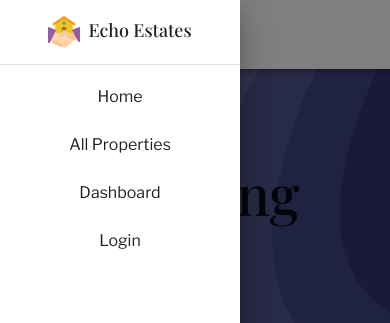
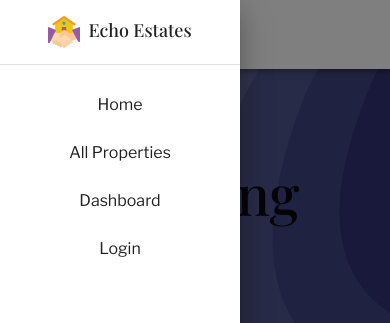
Before and after one commit to mashfikur/Echo-Estates-Real-Estate-Selling-Website, a React (Vite) app: page / in a window 390 px wide. Both pictures are taken after a click on the button "Echo Estates". Shown: the top 323 px of the page. Built offline with nearby package versions, Linux system fonts and the light colour scheme; no server answers.

Commit message:
link reloading issue fixed on click

```diff
--- a/src/shared/Navbar.jsx
+++ b/src/shared/Navbar.jsx
@@ -7,9 +7,6 @@ import Divider from "@mui/material/Divider";
 import Drawer from "@mui/material/Drawer";
 import IconButton from "@mui/material/IconButton";
 import List from "@mui/material/List";
-import ListItem from "@mui/material/ListItem";
-import ListItemButton from "@mui/material/ListItemButton";
-import ListItemText from "@mui/material/ListItemText";
 import MenuIcon from "@mui/icons-material/Menu";
 import Toolbar from "@mui/material/Toolbar";
 import Typography from "@mui/material/Typography";
@@ -52,6 +49,17 @@ function Navbar(props) {
     setMobileOpen((prevState) => !prevState);
   };
 
+  // logout function
+  const handleLogOut = () => {
+    userSignOut()
+      .then(() => {
+        toast.success("Logged Out Successfully");
+      })
+      .catch((err) => {
+        toast.error(err.code);
+      });
+  };
+
   const drawer = (
     <Box onClick={handleDrawerToggle} sx={{ textAlign: "center" }}>
       <Typography
@@ -68,27 +76,29 @@ function Navbar(props) {
         Echo Estates
       </Typography>
       <Divider />
-      <List>
-        <ListItem disablePadding>
-          <ListItemButton href="/" sx={{ textAlign: "center" }}>
-            <ListItemText primary={"Home"} />
-          </ListItemButton>
-        </ListItem>
-        <ListItem disablePadding>
-          <ListItemButton href="/demo" sx={{ textAlign: "center" }}>
-            <ListItemText primary={"All Properties"} />
-          </ListItemButton>
-        </ListItem>
-        <ListItem disablePadding>
-          <ListItemButton href="/demo" sx={{ textAlign: "center" }}>
-            <ListItemText primary={"Dashboard"} />
-          </ListItemButton>
-        </ListItem>
-        <ListItem disablePadding>
-          <ListItemButton href="/demo" sx={{ textAlign: "center" }}>
-            <ListItemText primary={"Login"} />
-          </ListItemButton>
-        </ListItem>
+      <List
+        className="space-y-6 "
+        sx={{ display: "flex", flexDirection: "column" }}
+      >
+        <NavLink to="/" className={"mt-5"}>
+          Home
+        </NavLink>
+        <NavLink to="/all-properties">All Properties</NavLink>
+        <NavLink to="/dashboard">Dashboard</NavLink>
+        {user ? (
+          <>
+            <NavLink
+              className={"text-red-600 font-semibold"}
+              onClick={handleLogOut}
+            >
+              Logout
+            </NavLink>
+          </>
+        ) : (
+          <>
+            <NavLink to="/login">Login</NavLink>
+          </>
+        )}
       </List>
     </Box>
   );
@@ -103,17 +113,6 @@ function Navbar(props) {
       },
     },
   });
-
-  // logout function
-  const handleLogOut = () => {
-    userSignOut()
-      .then(() => {
-        toast.success("Logged Out Successfully");
-      })
-      .catch((err) => {
-        toast.error(err.code);
-      });
-  };
 
   return (
     <Box sx={{ display: "flex" }}>
@@ -242,6 +241,7 @@ function Navbar(props) {
               </Box>
 
               {/* user avatar */}
+
               {user && (
                 <Box sx={{ flexGrow: 0, ml: "1rem" }}>
                   <Tooltip title="Open settings">
```
